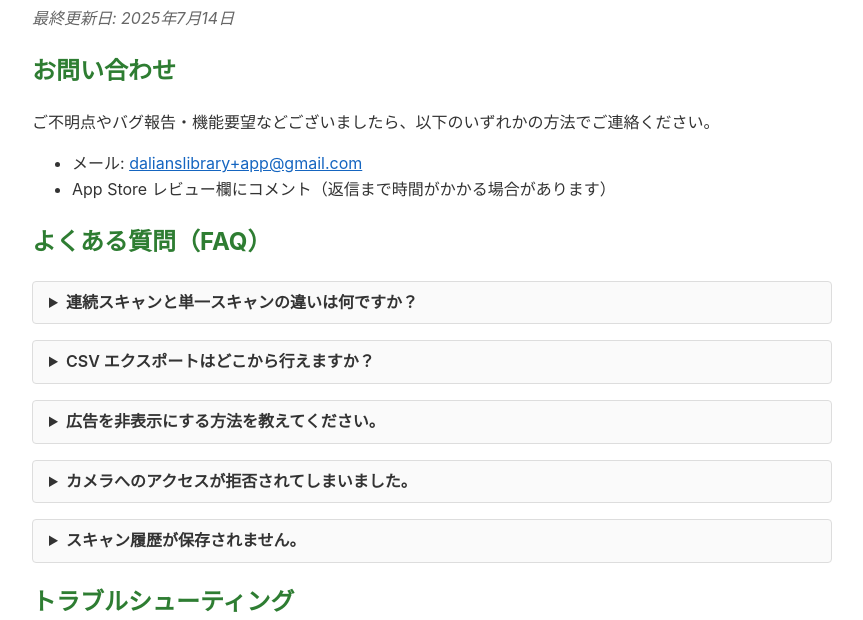
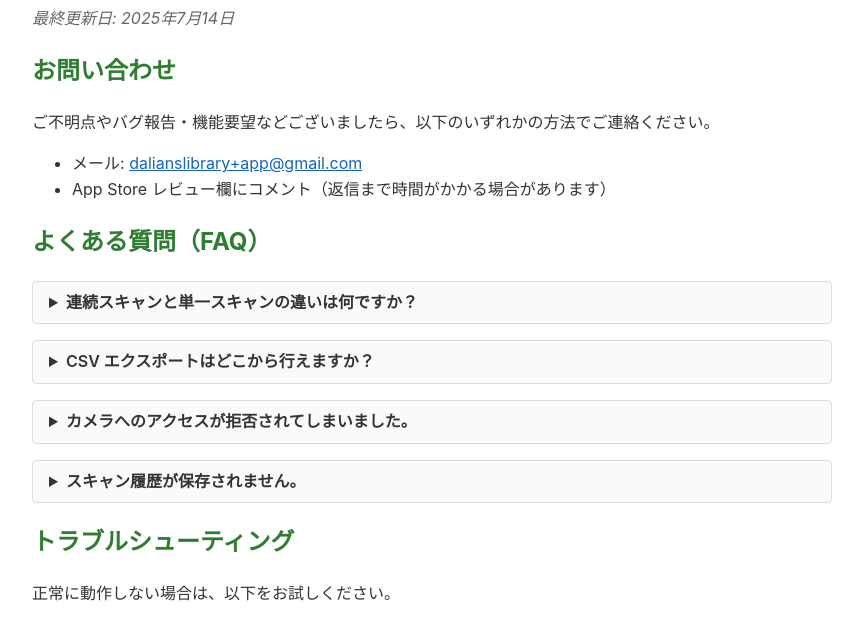
Before and after one commit to Reika-Katagiri/Reika-Katagir.github.io, a plain HTML site: page index.html in a window 1280 px wide. Shown: the part 108-728 px from the top of the page, without its empty margins (208-1071 px from the left). Drawn offline with Linux system fonts and the light colour scheme.

Commit message:
index.htmlから広告非表示に関する詳細を削除しました。

```diff
--- a/index.html
+++ b/index.html
@@ -57,11 +57,6 @@
     <details>
         <summary>CSV エクスポートはどこから行えますか？</summary>
         <p>画面下部の履歴アイコンを開き、右上の「共有」ボタンから <strong>CSV 形式でエクスポート</strong> を選択できます。メール、AirDrop、クラウドストレージ等に直接送信可能です。</p>
-    </details>
-
-    <details>
-        <summary>広告を非表示にする方法を教えてください。</summary>
-        <p>設定画面の「広告を非表示にする」→ 動画広告を視聴すると、24 時間バナー広告が表示されなくなります。</p>
     </details>
 
     <details>
```
